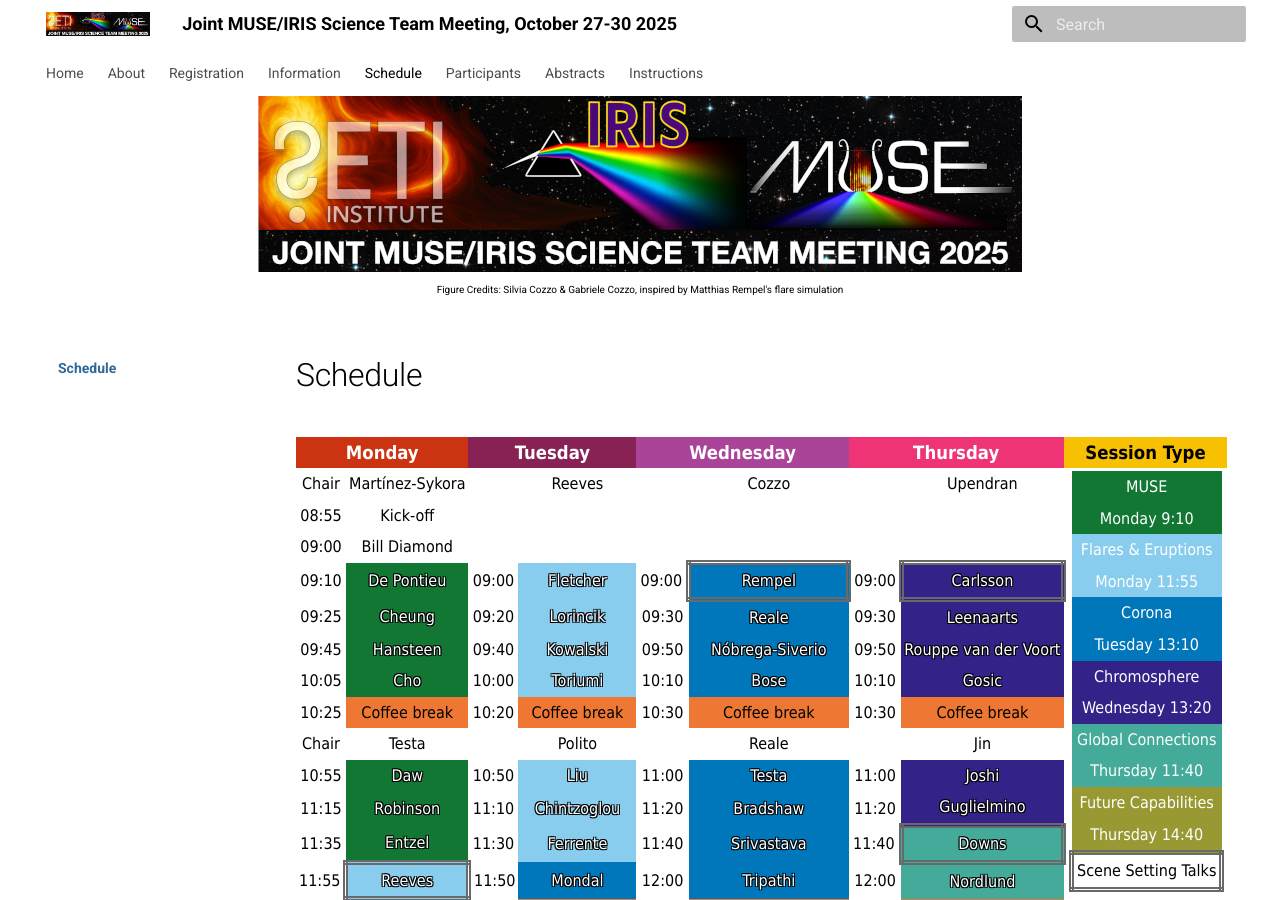
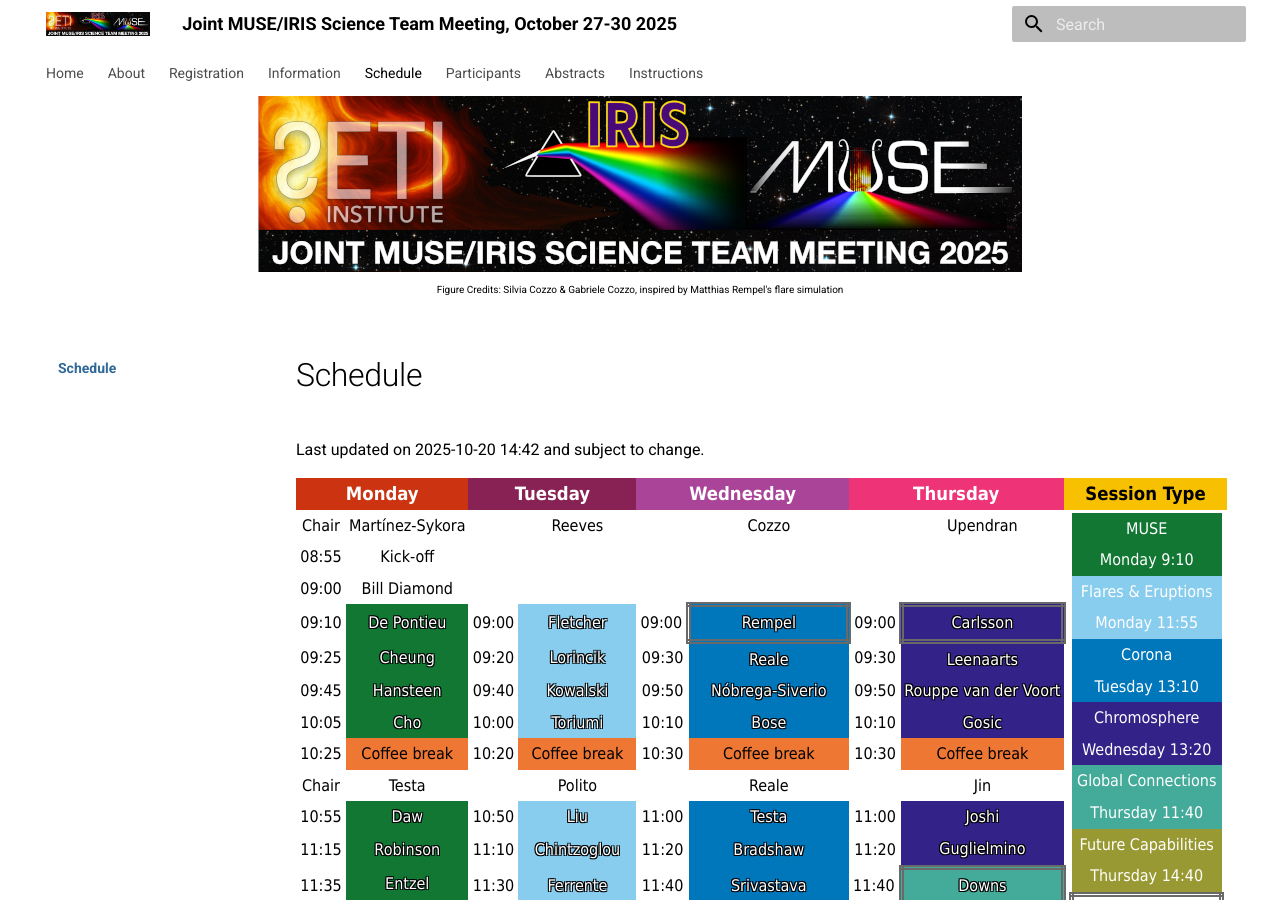
Before and after one commit to LM-SAL/iris_muse_team_meeting, an MkDocs documentation site: the page built from docs/schedule.md, in a window 1280 px wide and 900 px high. Built offline with MkDocs 1.6.1 and Material for MkDocs 9.7.7, drawn with Linux system fonts in a browser that asks for light colours.

Commit message:
Fix sch and add some text

```diff
--- a/docs/assets/files/create_schedule.py
+++ b/docs/assets/files/create_schedule.py
@@ -193,7 +193,9 @@
         cells["LEGEND_CELL"] = ""
     html_rows.append(HTML_TABLE_ROW_TEMPLATE.format(**cells))
 
+schedule_preamble = f"Last updated on {pd.Timestamp.now().strftime('%Y-%m-%d %H:%M')} and subject to change.\n\n"
 html_table = HTML_TABLE_TEMPLATE.replace("{BODY}", "\n".join(html_rows))
+html_table = schedule_preamble + html_table
 output_path = Path(OUTPUT_FILE)
 output_path.write_text(html_table, encoding="utf-8")
 
--- a/docs/schedule.md
+++ b/docs/schedule.md
@@ -1,3 +1,5 @@
+Last updated on 2025-10-20 14:42 and subject to change.
+
 
 <style type="text/css">
     .tg {font-family:Tahoma, sans-serif;border-collapse:collapse;border-spacing:0;}
@@ -357,7 +359,7 @@
     <td class="tg">15:50</td>
     <td class="tg-two"><a href="https://lm-sal.github.io/iris_muse_team_meeting/abstracts/#Imada">Imada</a></td>
     <td class="tg">15:40</td>
-    <td class="tg-zero">Martínez-Sykora</td>
+    <td class="tg-one"><a href="https://lm-sal.github.io/iris_muse_team_meeting/abstracts/#Mart%C3%ADnez-Sykora">Martínez-Sykora</a></td>
     <td class="tg">15:30</td>
     <td class="tg-six"><a href="https://lm-sal.github.io/iris_muse_team_meeting/abstracts/#Diaz%20Baso">Diaz Baso</a></td>
 
@@ -368,7 +370,7 @@
     <td class="tg">16:05</td>
     <td class="tg-three"><a href="https://lm-sal.github.io/iris_muse_team_meeting/abstracts/#Kazachenko">Kazachenko</a></td>
     <td class="tg">16:10</td>
-    <td class="tg-two">Discussion</td>
+    <td class="tg-zero">Discussion</td>
     <td class="tg">16:00</td>
     <td class="tg-zero">Discussion</td>
     <td class="tg">15:50</td>
```
